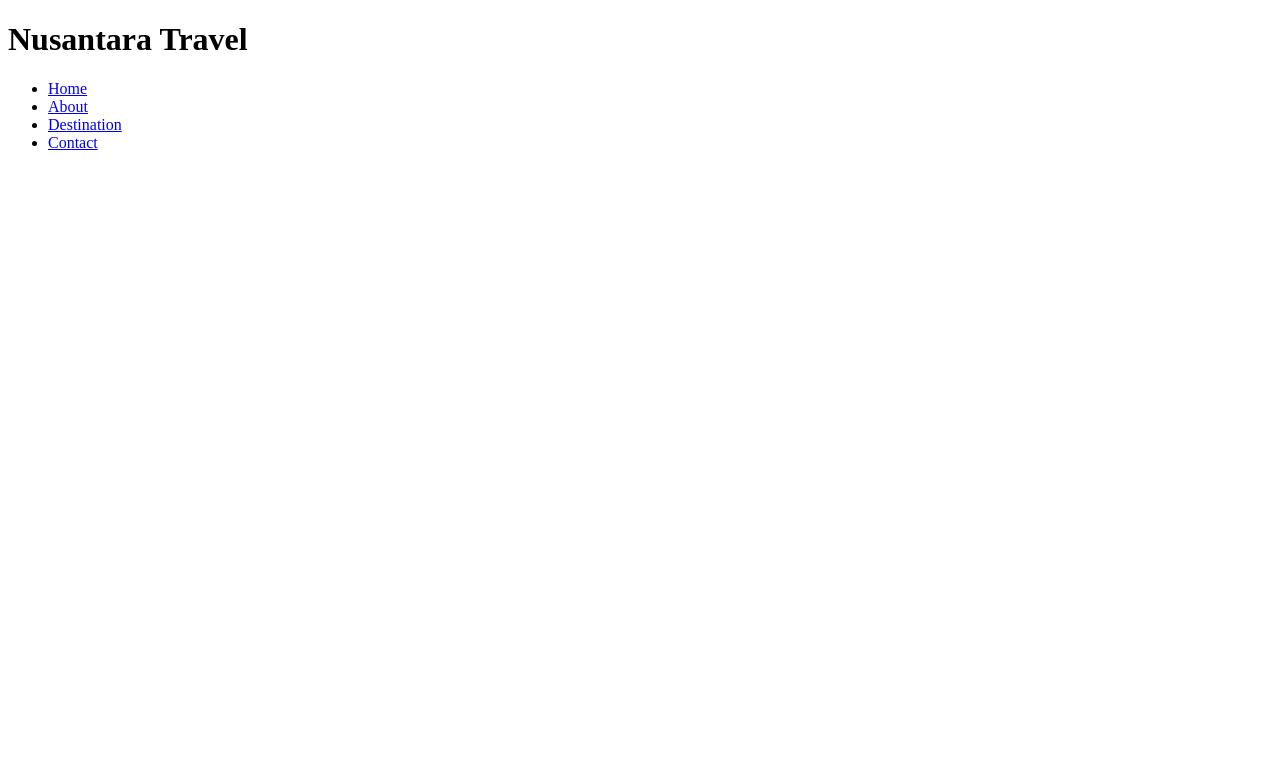
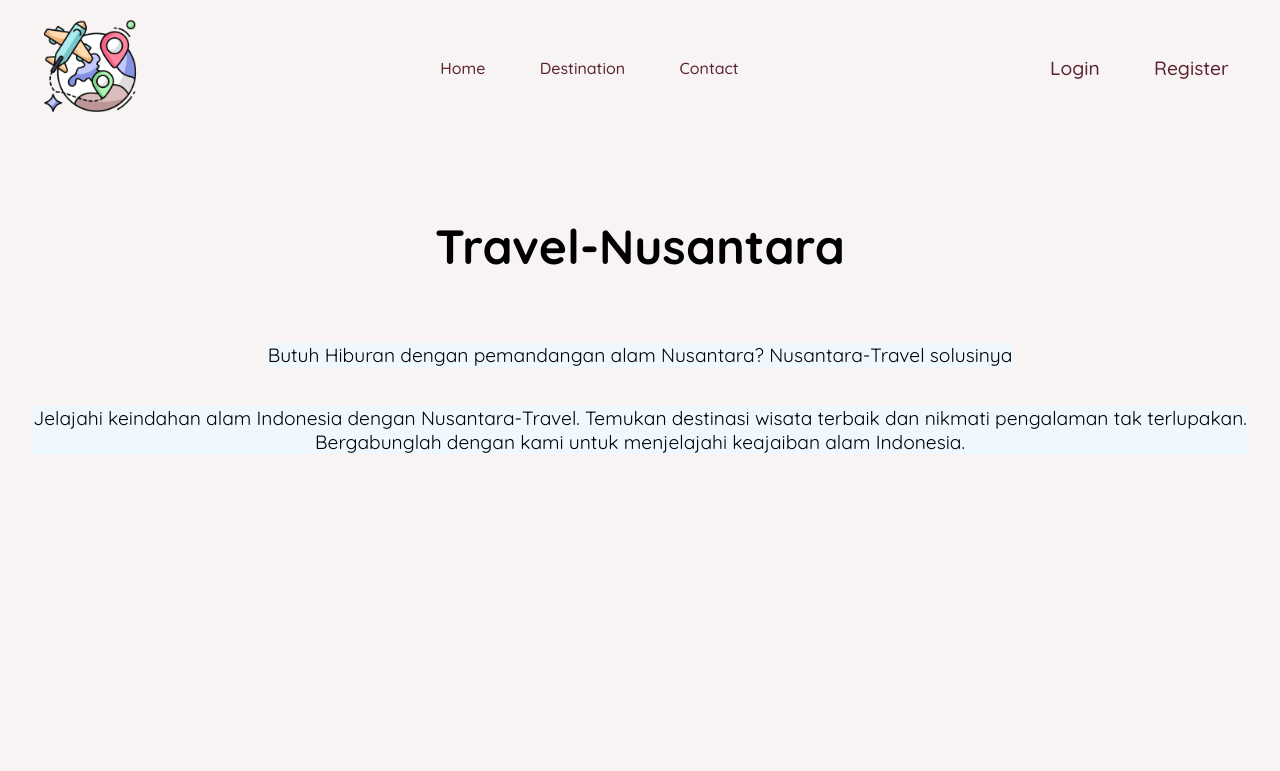
Before and after one commit to revou-fundamental-course/05-may-25-Farhansyah-Dev, a plain HTML site: page index.html in a window 1280 px wide. Drawn offline with Linux system fonts and the light colour scheme.

Commit message:
modify index.html, style.css dan menambahkan beberapa gambar da

```diff
--- a/index.html
+++ b/index.html
@@ -3,24 +3,104 @@
 <head>
     <meta charset="UTF-8">
     <meta name="viewport" content="width=device-width, initial-scale=1.0">
+
+    <title>Nusantara-Travel</title>
+
+    <!-- CSS Exsternal -->
     <link rel="stylesheet" href="./styling/style.css">
-    <link rel="icon" href="./assets/">
-    <title>Revo Course</title>
+
+    <!-- Icon -->
+    <link rel="icon" href="./assets/indonesia-map_18338437.png">
+
+    <!-- Font External -->
+    <link rel="preconnect" href="https://fonts.googleapis.com">
+    <link rel="preconnect" href="https://fonts.gstatic.com" crossorigin>
+    <link href="https://fonts.googleapis.com/css2?family=Quicksand:wght@300..700&display=swap" rel="stylesheet">
+
+
+
 </head>
 <body>
-    <header>
-        <div class="header-container">
-            <h1>Nusantara Travel</h1>
-            <nav class="nav-bar">
-                <ul>
-                    <li><a href="#home">Home</a></li>
-                    <li><a href="#about">About</a></li>
-                    <li><a href="#destination">Destination</a></li>
-                    <li><a href="#contact">Contact</a></li>
-                </ul>
-            </nav>
+    <!-- Start Header -->
+    <header class="main-header">
+        <div class="main-logo">
+            <img src="./assets/icon nusantara-travel.png" alt="Nusantara-Travel">
         </div>
+
+        <!-- Navigation -->
+        <nav class="main-nav">
+            <ul>
+                <li><a href="#">Home</a></li>
+                <li><a href="#">Destination</a></li>
+                <li><a href="#">Contact</a></li>
+            </ul>
+        </nav>
+        <nav class="login-nav">
+            <ul>
+                <li><a href="#">Login</a></li>
+                <li><a href="#">Register</a></li>
+            </ul>
+        </nav>
     </header>
+    <!-- End Header -->
 
+    <!-- Start Main Content -->
+    <main>
+        <div class="content">
+            <div class="content-deskripsi">
+                <h1 class="title">Travel-Nusantara</h1>
+                <p>Butuh Hiburan dengan pemandangan alam Nusantara? Nusantara-Travel solusinya</p>
+                <p>Jelajahi keindahan alam Indonesia dengan Nusantara-Travel. Temukan destinasi wisata terbaik dan nikmati pengalaman tak terlupakan. Bergabunglah dengan kami untuk menjelajahi keajaiban alam Indonesia.</p>
+            </div>
+        </div>
+        <!-- Home Content -->
+        <section class="home">
+            <header>
+                <!-- <h1>Butuh Hiburan dengan pemandangan alam Nusantara? Nusantara-Travel solusinya</h1>
+
+                <p>Jelajahi keindahan alam Indonesia dengan Nusantara-Travel. Temukan destinasi wisata terbaik dan nikmati pengalaman tak terlupakan. Bergabunglah dengan kami untuk menjelajahi keajaiban alam Indonesia.</p>
+                <h4>Hiburan tak terlupakan besama kami.</h4> -->
+                <div class="banner-form">
+                    <div class="banner-img">
+
+                    </div>
+                    <form>
+
+                    </form>
+                </div>
+            </header>
+        </section>
+        <!-- Destinaation Content -->
+        <section>
+            <header>
+
+            </header>
+        </section>
+        <!-- Contact -->
+        <section>
+            <header>
+
+            </header>
+        </section>
+        <!-- Login -->
+        <section>
+            <header>
+
+            </header>
+        </section>
+        <!-- Register -->
+        <section>
+            <header>
+
+            </header>
+        </section>
+    </main>
+    <!-- End Main Content -->
+
+    <!-- Start footer -->
+    <footer>
+
+    </footer>
+    <!-- End Footer -->
 </body>
 </html>
--- a/styling/style.css
+++ b/styling/style.css
@@ -0,0 +1,112 @@
+*,
+*::before,
+*::after {
+    box-sizing: border-box;
+}
+
+body {
+    font-family: 'Quicksand', sans-serif;
+    height: 100vh;
+    margin: 0;
+    display: flex;
+    flex-direction: column;
+    background-color: #F7F4F3;
+}
+
+header.main-header {
+    width: 100%;
+    max-width: 1200px;
+    padding-block: 1rem;
+    margin-inline: auto;
+    display: flex;
+    justify-content: space-between;
+    align-items: center;
+    z-index: 9999;
+}
+header.main-header .main-logo img {
+    width: 100px;
+}
+
+header.main-header .main-nav ul {
+    display: flex;
+    justify-content: c;
+    gap: 1.5rem 2rem ;
+    padding-left: 0;
+}
+
+header.main-header .main-nav li {
+    list-style-type: none;
+}
+
+header.main-header .main-nav li a {
+    border-radius: 9999px;
+    font-size: 1rem;
+    padding: 0.5rem 0.7rem;
+    text-decoration: none;
+    font-weight: 500;
+    color: #5B2333;
+    transition: all 0.3s ease-in-out;
+}
+
+header.main-header .main-nav li a:hover {
+    background-color: #5B2333;
+    color: #F7F4F3;
+}
+header.main-header .login-nav ul {
+    display: flex;
+    justify-content: center;
+    gap: 1.5rem 2rem ;
+    padding-left: 0;
+
+}
+
+header.main-header .login-nav li {
+    list-style-type: none;
+}
+
+header.main-header .login-nav li a {
+    border-radius: 999px;
+    font-size: 1.2rem;
+    padding: 0.5rem 0.7rem;
+    text-decoration: none;
+    font-weight: 500;
+    color: #5B2333;
+    transition: all 0.3s ease-in-out;
+}
+header.main-header .login-nav li a:hover {
+    background-color: #5B2333;
+    color: #F7F4F3;
+}
+
+
+main {
+    flex: 1;
+    width: 100%;
+    max-width: 1400px;
+    margin-inline: auto;
+    padding: 2rem 2rem;
+    display: flex;
+    justify-content: center;
+    text-align: center;
+}
+
+main .content {
+    flex: 1;
+    display: flex;
+    flex-direction: column;
+    align-items: center;
+}
+
+main .content .content-deskripsi .title {
+    font-size: 3rem;
+    margin-block: 3rem;
+}
+
+main .content .content-deskripsi p {
+    font-size: 1.2rem;
+    line-height: 1.5rem;
+    text-align: center;
+    font-weight: 400;
+    display: inline-block;
+    background-color: aliceblue;
+}
```
Also changed, not shown: assets/icon nusantara-travel.png (added), assets/indonesia-map_18338437.png (added), assets/indonesia-map_18338456.png (added).
